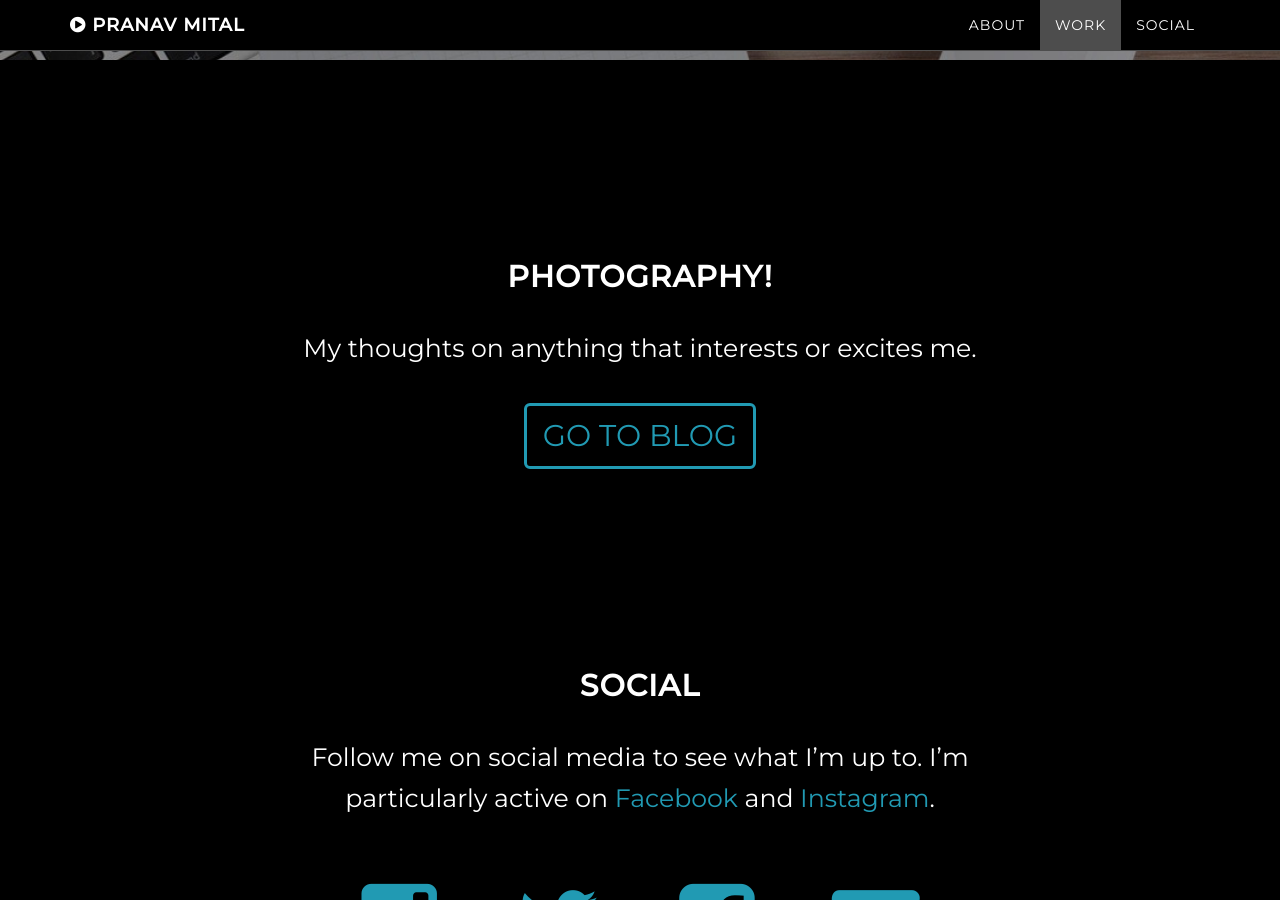
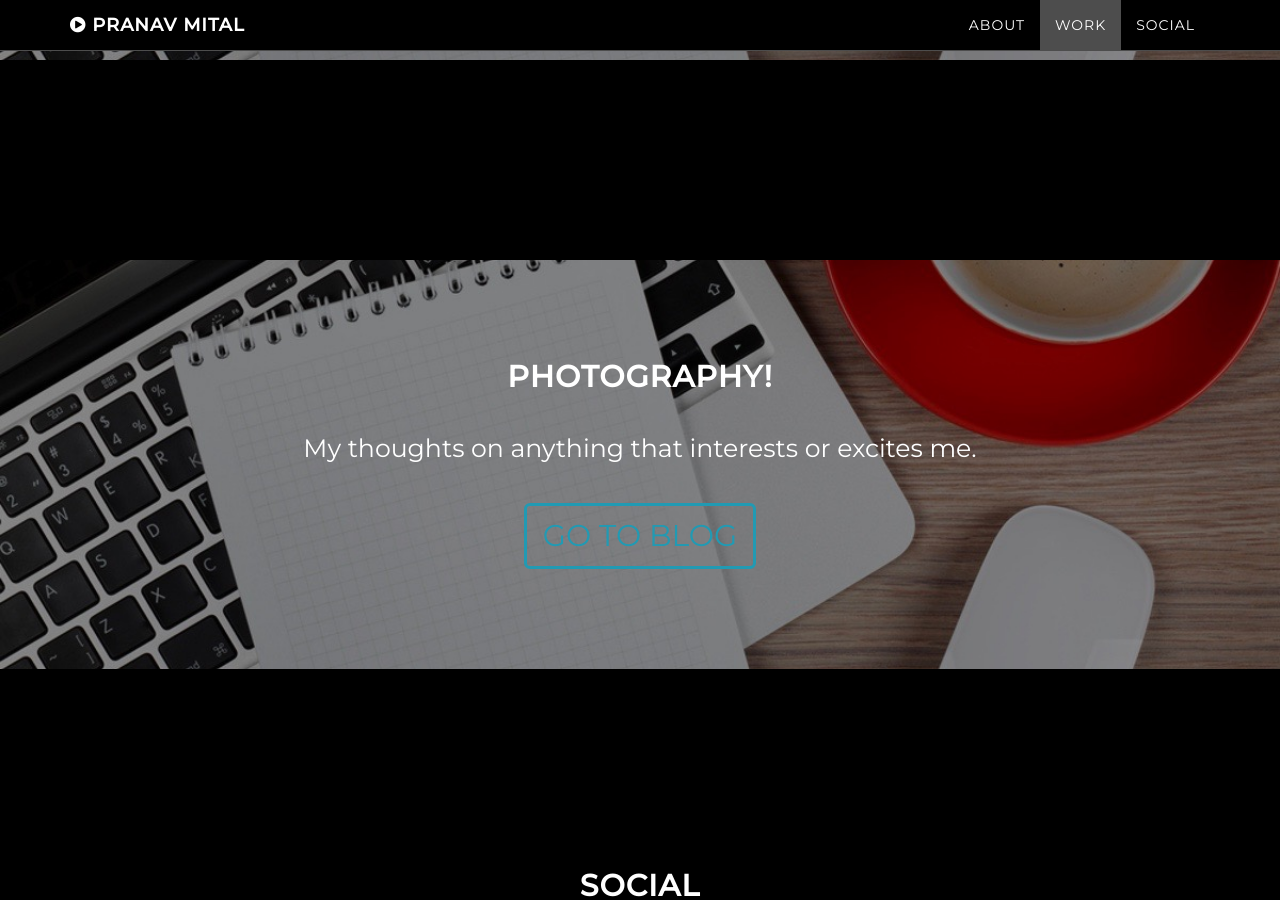
Before and after one commit to pranavmital/pranavmital.github.io, a Jekyll site: the page built from index.html, in a window 1280 px wide and 900 px high, scrolled down 2115 px. Built offline with Jekyll 4.4.1, drawn with Linux system fonts in a browser that asks for light colours.

Commit message:
sectioning

```diff
--- a/_includes/photo.html
+++ b/_includes/photo.html
@@ -1,6 +1,6 @@
     <!-- Download Section -->
-    <section id="photo" class="content-section text-center">
-        <div class="photo-section">
+    <section id="blog" class="content-section text-center">
+        <div class="blog-section">
             <div class="container">
                 <div class="col-lg-8 col-lg-offset-2">
                     <h2>Photography!</h2>
```
Also changed, not shown: 2 other files.
